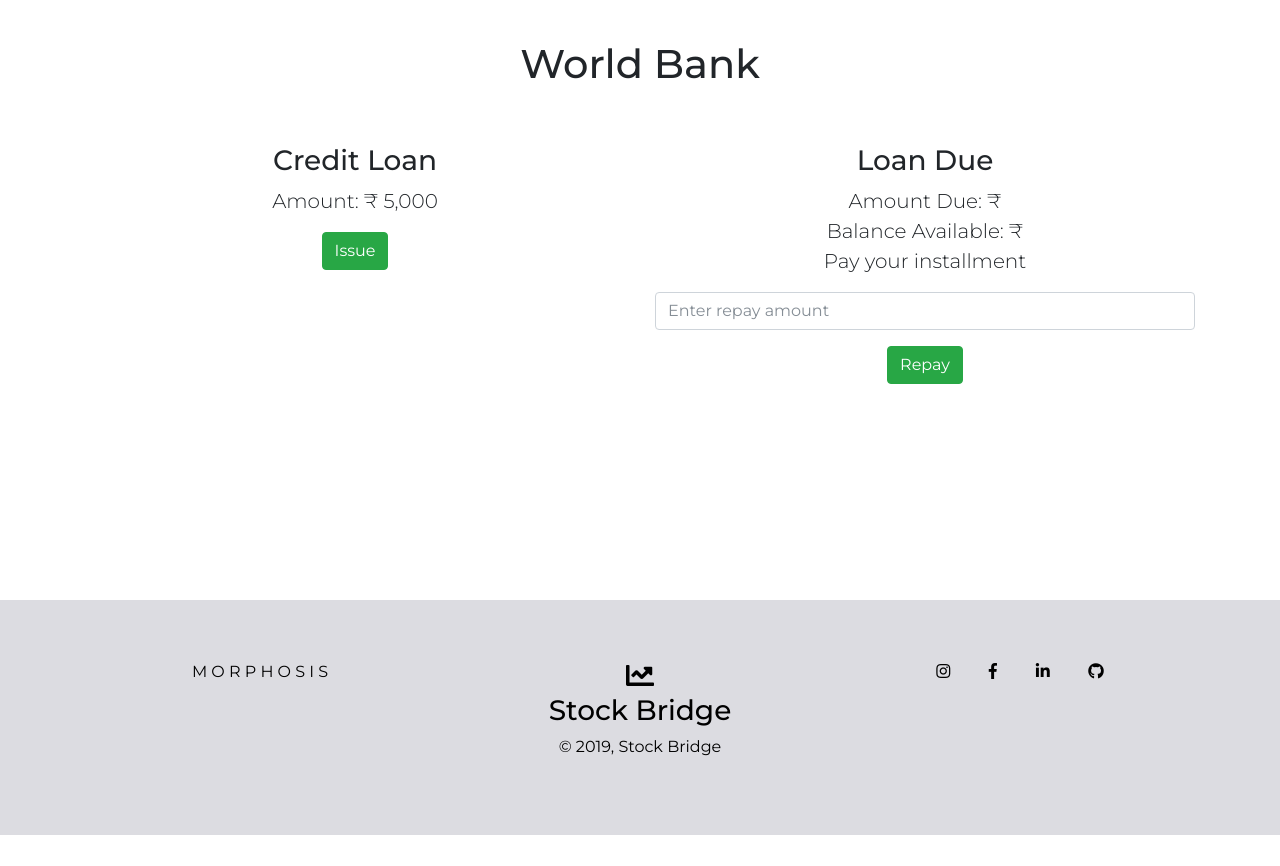
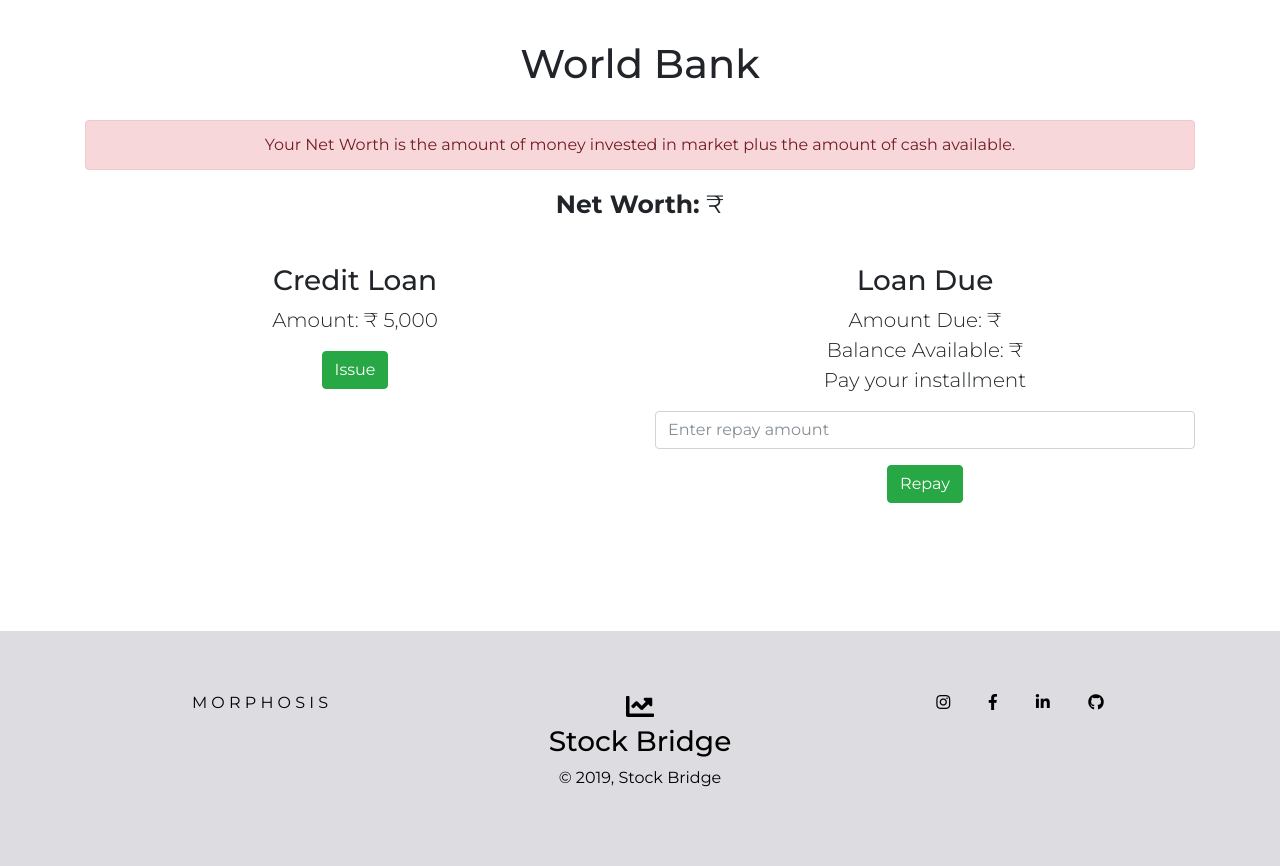
Before and after one commit to shan18/Stock-Bridge, a Django app: template accounts/templates/accounts/loan.html in a window 1280 px wide. Shown: the part 56-922 px from the top of the page. Before the commit the page ends 891 px from the top, so only its background shows below. Run offline with Django 3.2, Linux system fonts and the light colour scheme; the template is opened without the code that fills it, so the values that code supplies are empty; parts of the project's set-up code (start-up, migrations or seed data) failed here and were passed over; some libraries are stand-ins or nearby versions.

Commit message:
improve views

```diff
--- a/accounts/templates/accounts/leaderboard.html
+++ b/accounts/templates/accounts/leaderboard.html
@@ -11,13 +11,13 @@
     <h1 class="heading">LeaderBoard</h1>
   </div>
 </div>
-<div class="row">
+<!-- <div class="row">
   <div class="col-12 my-3">
     <div class="alert alert-danger text-center" role="alert">
       LeaderBoard rankings are based on the cash each user has in his account.
     </div>
   </div>
-</div>
+</div> -->
 
 <div class="jumbotron"
   style="padding-top: 15px;padding-left: 10px ;padding-bottom: 5px;margin-bottom:10px;margin-top:8px; ">
@@ -28,7 +28,7 @@
           <tr>
             <th class="text-center">Rank</th>
             <th class="text-center">Name</th>
-            <th class="text-center">Net Worth</th>
+            <th class="text-center">Cash</th>
           </tr>
         </thead>
         <tbody>
--- a/accounts/templates/accounts/loan.html
+++ b/accounts/templates/accounts/loan.html
@@ -1,4 +1,5 @@
 {% extends 'base.html' %}
+{% load humanize %}
 
 {% block base_head %}
 <title>Bank</title>
@@ -7,25 +8,37 @@
 {% block content %}
 
 <div class="row">
-    <div class="col-12 mt-3 mb-5">
+  <div class="col-12 mt-3 mb-4">
     <h1 class="heading">World Bank</h1>
+  </div>
+  <div class="col-12">
+    <div class="alert alert-danger text-center" role="alert">
+      Your Net Worth is the amount of money invested in market plus the amount of cash available.
+    </div>
+  </div>
+  <div class="col-12 text-center">
+    <p style="font-size: 25px;">
+      <b>Net Worth:</b> &#8377; {{ net_worth|intcomma }}
+    </p><br/>
   </div>
 </div>
 <div class="row">
-    <div class="col-12 col-md-6 text-center">
+  <div class="col-12 col-md-6 mb-5 text-center">
     <h3>Credit Loan</h3>
     <p class="lead">Amount: &#8377; 5,000</p>
-        <form method="POST" class="loan-issue-form" action="{% url 'account:loan' %}" data-endpoint="{{ request.build_absolute_uri }}"> {% csrf_token %}
+    <form method="POST" class="loan-issue-form" action="{% url 'account:loan' %}"
+      data-endpoint="{{ request.build_absolute_uri }}"> {% csrf_token %}
       <input type="hidden" name="mode" value="issue">
       <button type="submit" class="btn btn-success">Issue</button>
     </form>
   </div>
-    <div class="col-12 col-md-6 text-center">
+  <div class="col-12 col-md-6 mb-5 text-center">
     <h3>Loan Due</h3>
     <p class="lead">Amount Due: &#8377; {{ user.loan }}<br>
       Balance Available: &#8377; {{ user.cash }}<br>
       Pay your installment</p>
-        <form method="POST" class="loan-repay-form" action="{% url 'account:loan' %}" data-endpoint="{{ request.build_absolute_uri }}"> {% csrf_token %}
+    <form method="POST" class="loan-repay-form" action="{% url 'account:loan' %}"
+      data-endpoint="{{ request.build_absolute_uri }}"> {% csrf_token %}
       <input type="number" class="form-control" id="repay_amount" name='repay_amount' placeholder="Enter repay amount">
       <input type="hidden" name="mode" value="pay">
       <button type="submit" class="btn btn-success mt-3">Repay</button>
--- a/accounts/views.py
+++ b/accounts/views.py
@@ -12,6 +12,7 @@ from django.utils.safestring import mark_safe
 from django.utils import timezone
 from django.utils.decorators import method_decorator
 from django.urls import reverse
+
 from .forms import LoginForm, RegisterForm, ReactivateEmailForm
 from .models import EmailActivation
 from market.models import InvestmentRecord
@@ -83,7 +84,8 @@ class LoanView(LoginRequiredMixin, CountNewsMixin, View):
 
     def get(self, request, *args, **kwargs):
         return render(request, 'accounts/loan.html', {
-            'user': request.user
+            'user': request.user,
+            'net_worth': InvestmentRecord.objects.calculate_net_worth(request.user)
         })
 
     def post(self, request, *args, **kwargs):
--- a/market/templates/market/snippets/transaction_form_fields.html
+++ b/market/templates/market/snippets/transaction_form_fields.html
@@ -31,7 +31,7 @@
 <input type="hidden" name="p-mode" class="p-mode-input" value="" />
 <div class="row mt-3 mb-3">
   <div class="col-12">
-    <input type="text" name="quantity" class="form-control quantity-input" placeholder="Number of stocks to purchase"
+    <input type="text" name="quantity" class="form-control quantity-input" placeholder="Number of stocks to transact"
       title="Enter positive integers only" pattern="[0-9]+" />
   </div>
   <div class="col-12">
--- a/market/templates/market/transaction_market.html
+++ b/market/templates/market/transaction_market.html
@@ -115,7 +115,7 @@
 </div>
 <div class="row">
   <div class="col-12 text-center mt-5">
-    <p style="font-size: 25px;"><b>Balance Available:</b> &#8377; {{ request.user.cash }}</p><br>
+    <p style="font-size: 25px;"><b>Cash Available:</b> &#8377; {{ request.user.cash|intcomma }}</p><br>
   </div>
   <div class="col-lg-5 col-md-12 text-center mx-auto my-4">
     <form method="POST" class="transaction-form" action="{% url 'market:transaction' object.code %}" data-endpoint="{{ request.build_absolute_uri }}"> {% csrf_token %}
--- a/static_files/js/transaction.js
+++ b/static_files/js/transaction.js
@@ -46,6 +46,7 @@ $(document).ready(function() {
   var formBuyBtn = $('.buy-btn');
   var formSellBtn = $('.sell-btn');
   var purchaseModeInput = $('.p-mode-input');
+  var formQuantityInput = $('.quantity-input');
 
   formBuyBtn.click(function() {
     var $this = $(this);
@@ -53,6 +54,7 @@ $(document).ready(function() {
     purchaseModeInput.val($this[0].innerText.toLowerCase());
     formSellBtn.removeClass('btn-info');
     formPriceInput.attr('placeholder', 'Maximum price to buy stocks');
+    formQuantityInput.attr('placeholder', 'Number of stocks to buy');
     $this.blur();
   });
 
@@ -62,6 +64,7 @@ $(document).ready(function() {
     purchaseModeInput.val($this[0].innerText.toLowerCase());
     formBuyBtn.removeClass('btn-info');
     formPriceInput.attr('placeholder', 'Minimum price to sell stocks');
+    formQuantityInput.attr('placeholder', 'Number of stocks to sell');
     $this.blur();
   });
 
--- a/templates/base/navbar.html
+++ b/templates/base/navbar.html
@@ -1,4 +1,3 @@
-{% load humanize %}
 {% url 'home' as home_url %}
 {% url 'login' as login_url %}
 {% url 'register' as register_url %}
@@ -66,9 +65,6 @@
 			</ul>
 			<ul class="navbar-nav ml-auto">
 				{% if request.user.is_authenticated %}
-					<li class="nav-item mr-4">
-						<a class="nav-link disabled" style="color: white" href="#">Cash: &#8377; {{ request.user.cash|intcomma }}</a>
-					</li>
 					<li class="nav-item dropdown">
 						<a class="nav-link dropdown-toggle" href="#" id="navbarDropdown" role="button" data-toggle="dropdown" aria-haspopup="true" aria-expanded="false">
 							Account
```
Also changed, not shown: accounts/templates/accounts/profile.html (+5 -2 lines), market/templates/market/overview.html (+11 -1 lines). Lines whose indentation alone changed are shown as unchanged.
